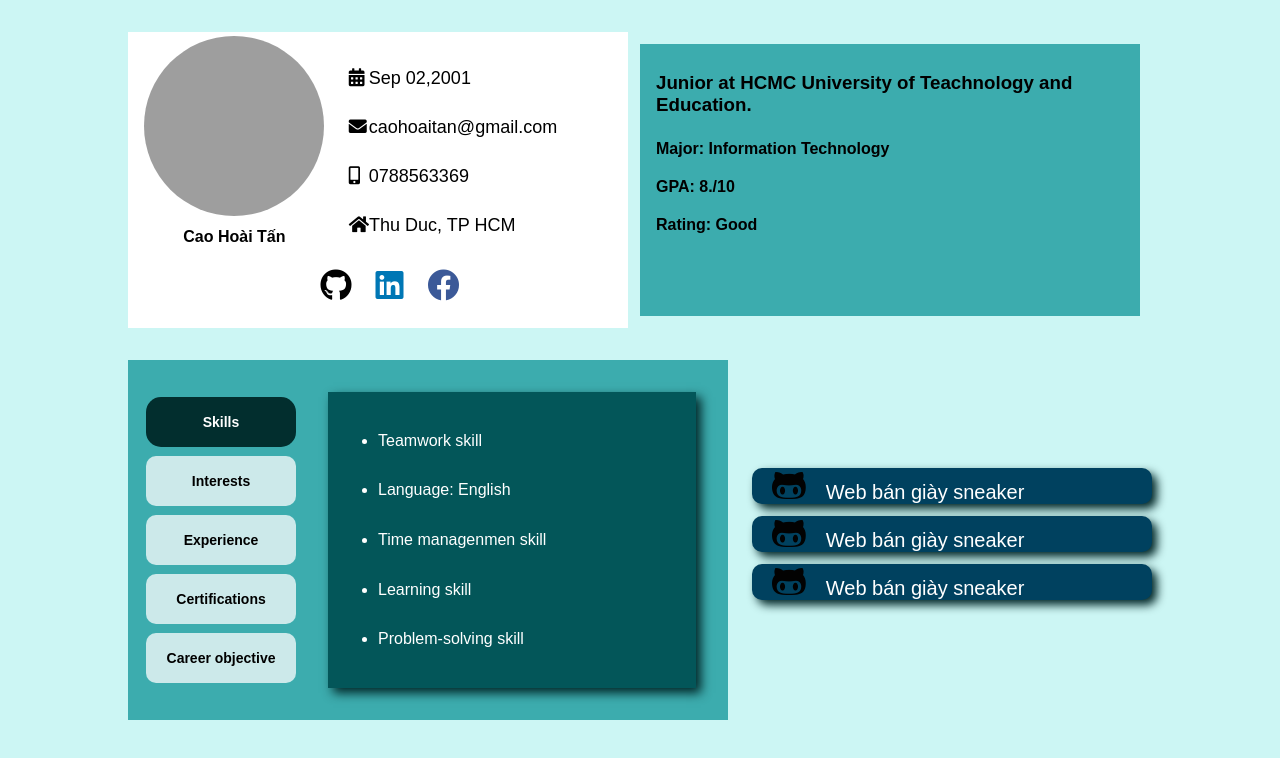
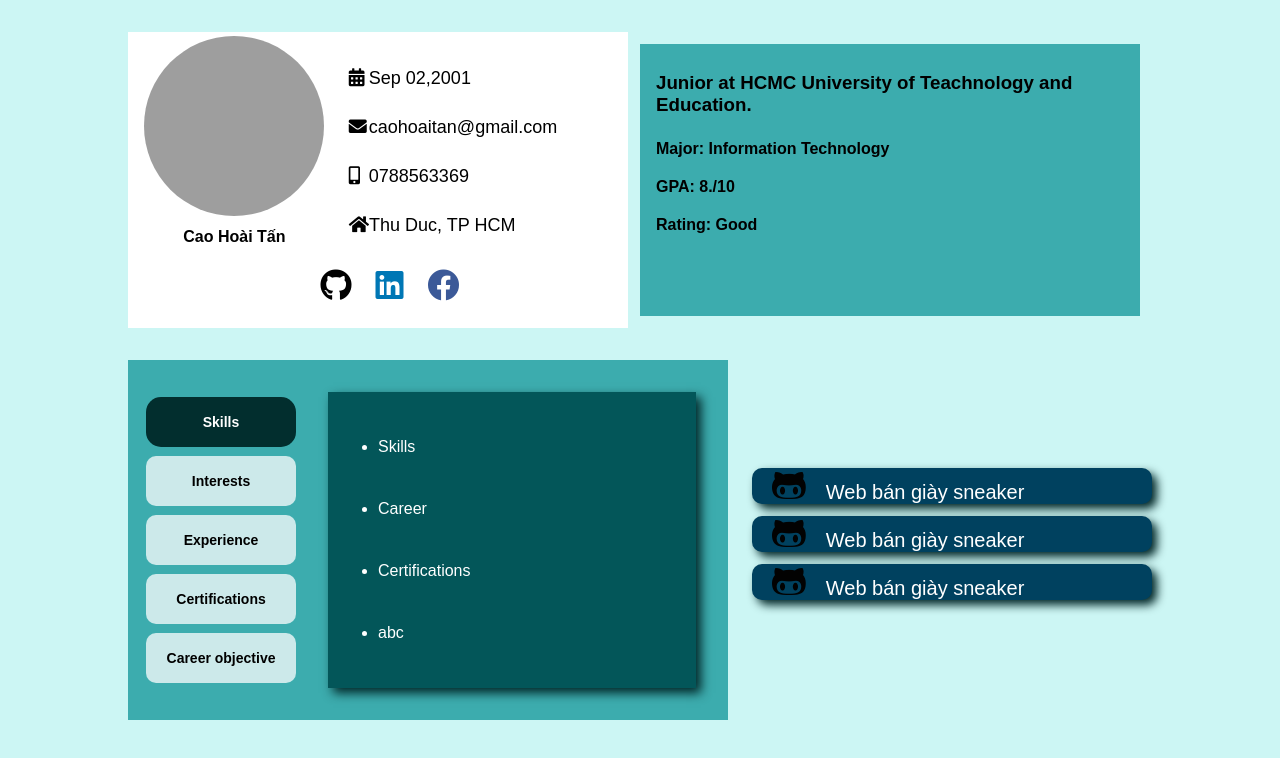
Before and after one commit to CaoHoaiTan/cv_page, a React (Create React App) app: page / in a window 1280 px wide. Shown: the top 758 px of the page. Built offline with nearby package versions, Linux system fonts and the light colour scheme; grey boxes are pictures that could not be loaded.

Commit message:
Use React useState and UseEffect for information

```diff
--- a/src/components/informations.js
+++ b/src/components/informations.js
@@ -1,24 +1,60 @@
 
+import {useEffect , useState} from 'react';
+
+const tabs = ['Skills', 'Interests', 'Experience','Certifications','Career objective']
+let data = [
+    {
+        kind: "Skills",
+        content: ['Skills','Career','Certifications','abc']
+    },{
+        kind: "Interests",
+        content: ['Cao','Hoài','Tấn','abc']
+    },{
+        kind: "Experience",
+        content: ['Skills','Career','Certifications','abc']
+    },{
+        kind: "Certifications",
+        content: ['Tấn','Đẹp','Trai','abc']
+    },{
+        kind: "Career objective",
+        content: ['Nhứt','Trên','Đời','abc']
+    },
+]
 
 function Informations(){
+
+    const [posts, setPosts] = useState([])
+    const [type, setType] = useState('Skills')
+    useEffect(() => {
+        setPosts(() =>{
+            const show = data.filter((e) => e.kind === `${type}`);
+
+            // console.log(show[0].content)
+            return show[0].content;
+          })
+
+    },[type])
     return(
         <div className="information">
                         <div className="btns">
-                            <button  className="btns--active">Skills</button>
-                            <button  className="glow-on-hover">Interests</button>
-                            <button  className="glow-on-hover">Experience</button>
-                            <button  className="glow-on-hover">Certifications</button>
-                            <button  className="glow-on-hover">Career objective</button>
+                            {tabs.map(tab => (
+                            <button
+                                key = {tab}
+                                className = {type === tab ? "btns--active" : "glow-on-hover"}
+                                onClick={() => setType(tab)}
+                            >
+                                {tab}
+                            </button>
+                        ))}
 
                         </div>
 
                         <div className="content">
                             <ul>
-                                <li>Teamwork skill</li>
-                                <li>Language: English</li>
-                                <li>Time managenmen skill</li>
-                                <li>Learning skill</li>
-                                <li>Problem-solving skill</li>
+                                {/* {console.log(posts)} */}
+                                    {posts.map((post,index)=> (
+                                        <li key={index}>{post}</li>
+                                    ))}
                             </ul>
                         </div>
                     </div>
```
